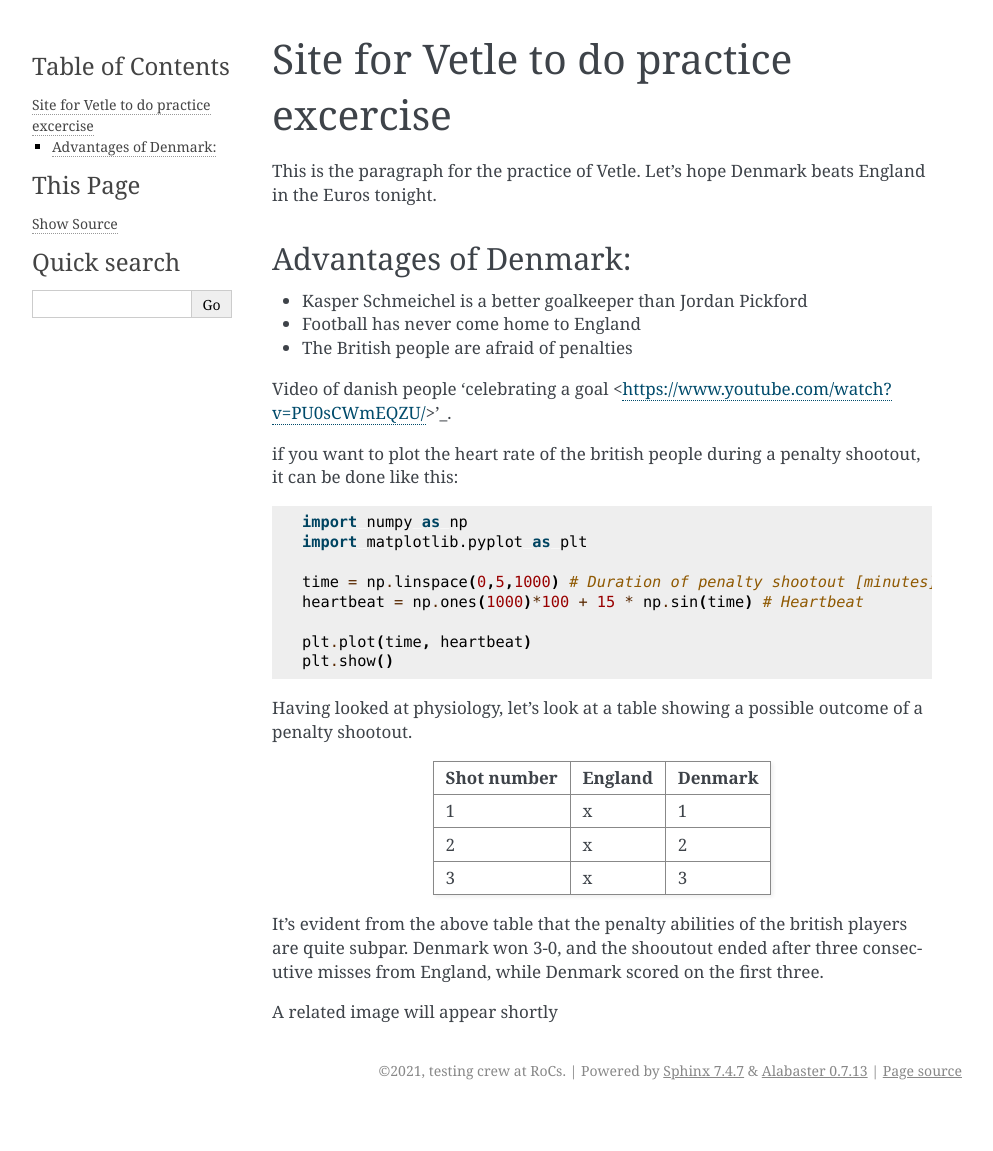
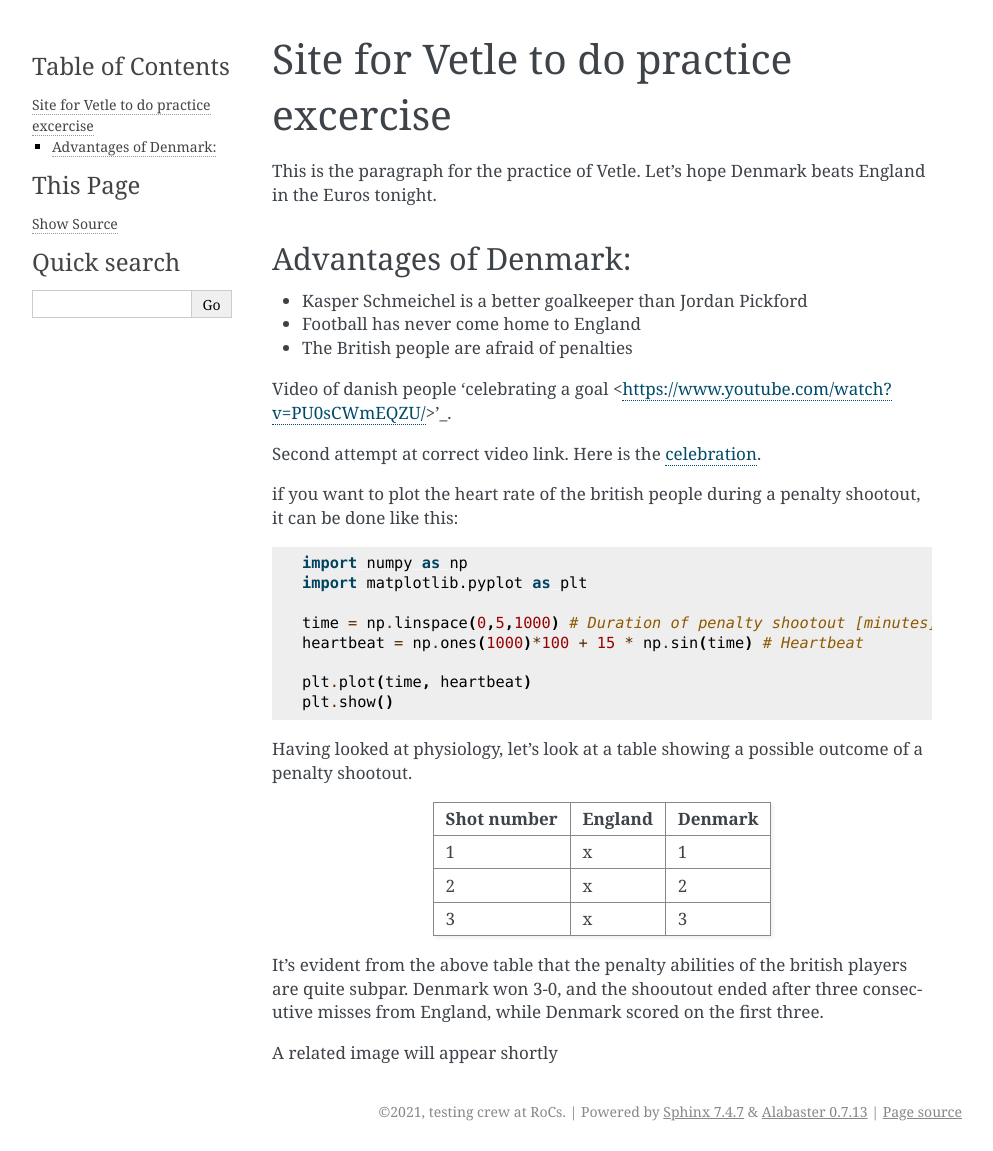
Before and after one commit to guadabsb15/summer_2021_report, a Sphinx documentation site: the page built from docs/source/practiceV.rst, in a window 1280 px wide. Shown: the whole page, without its empty margins (148-1141 px from the left). Built offline with Sphinx 7.4.7, drawn with Linux system fonts in a browser that asks for light colours; before the commit the page ends 1110 px from its top, so only the background shows below that.

Commit message:
Try different syntax for making hyperlink

```diff
--- a/docs/source/practiceV.rst
+++ b/docs/source/practiceV.rst
@@ -12,6 +12,11 @@ Advantages of Denmark:
 
 Video of danish people 'celebrating a goal
 <https://www.youtube.com/watch?v=PU0sCWmEQZU/>'_.
+
+Second attempt at correct video link. Here is the celebration_.
+
+.. _celebration: https://www.youtube.com/watch?v=PU0sCWmEQZU/
+
 
 if you want to plot the heart rate of the british people during a penalty shootout, it can be done like this:
 ::
```
